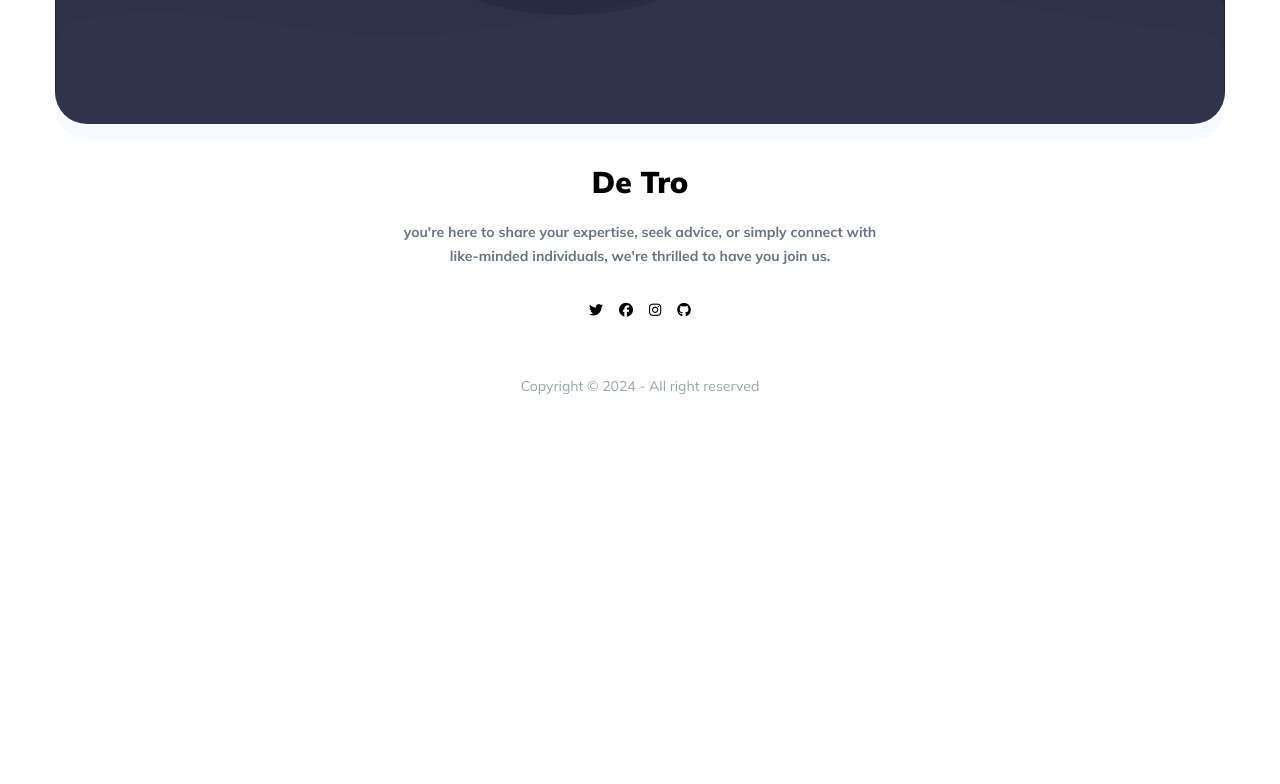
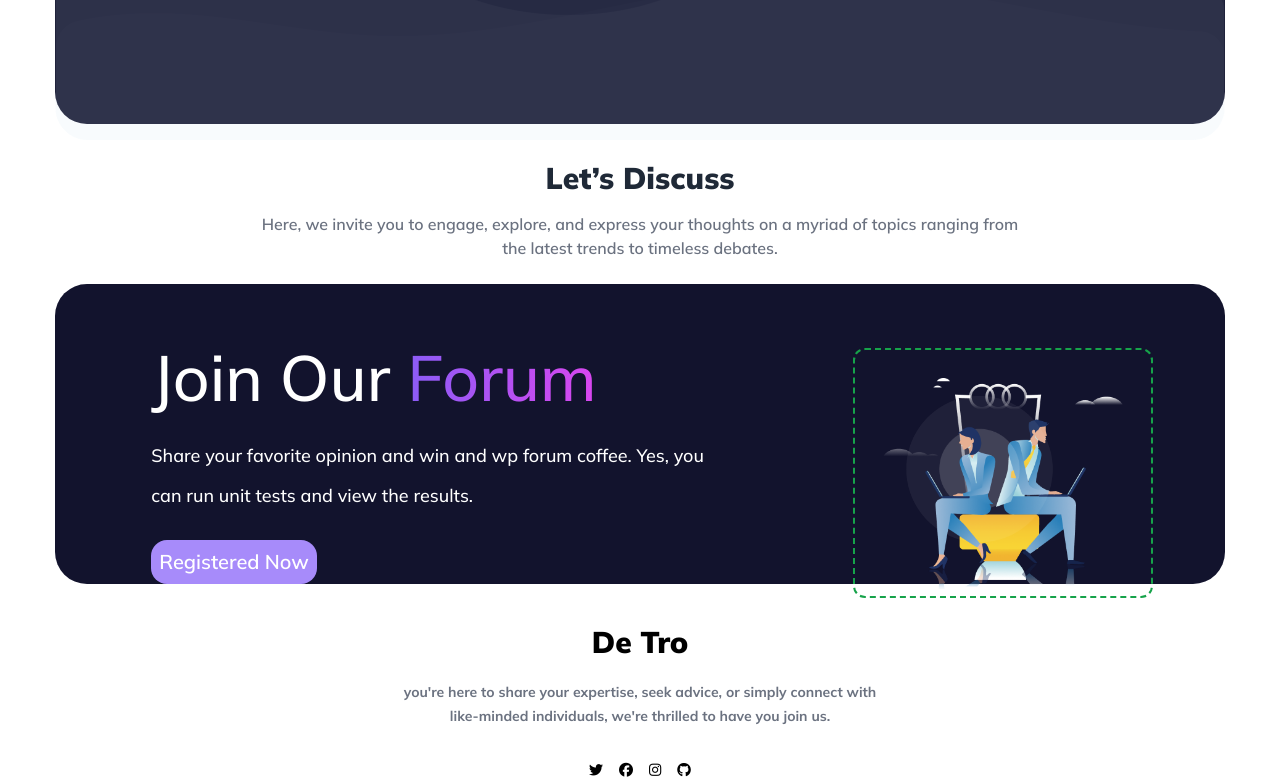
Before and after one commit to Safwan169/Retro-Forum-6, a plain HTML site: page index.html in a window 1280 px wide. Shown: the part 520-1304 px from the top of the page. Before the commit the page ends 956 px from the top, so only its background shows below. Drawn offline with nearby package versions, Linux system fonts and the light colour scheme.

Commit message:
fourth commit'

```diff
--- a/all.js
+++ b/all.js
@@ -1 +1 @@
-document.getElementById
+const comments=document.getElementById('comments');
--- a/index.html
+++ b/index.html
@@ -133,47 +133,54 @@
             <img src="bgbanner.png" alt="" class=" mt-[-80px] lg:mt-[-230px]  z-50">
 
 
+        </div>
+    </header>
+    <main class="mt-9">
+        <!-- let discuses -->
+        <div>
+            <div class=" text-center flex flex-col items-center gap-4">
+                <p class="font-black text-3xl">Let’s Discuss</p>
+                <p class="font-semibold text-gray-500 w-4/6"> Here, we invite you to engage, explore, and express your
+                    thoughts on a myriad of topics ranging from the latest trends to timeless debates. </p>
+            </div>
+            <!-- cards add here  -->
+            <div id="comments">
 
-
-            <!-- clr -->
-            <!-- <div
-         class="absolute flex flex-col gap-5 lg:gap-10 text-white text-xl lg:text-[64px] font-black top-[50px] left-9 lg:left-16 lg:top-[50px]">
-         <div class="flex flex-col">
-             <p class="lg:leading-[80px]">
-                 Welcome to the <br><span
-                     class=" inline-block text-transparent bg-clip-text bg-gradient-to-r from-violet-500 to-fuchsia-500     ">De
-                     Tro</span> Forum
+            </div>
+        </div>
+        <!-- join our forum  -->
+        <div>
+            <div class="bg-clr h-[300px]">
+                <div
+                    class=" px-4 flex flex-col items-center text-center lg:text-left gap-5 pt-6 mt-6 lg:flex-row lg:justify-around">
+                    <div class="flex flex-col lg:ml-6 lg:w-1/2 lg:mt-5 lg:gap-2 lg:items-start items-center">
+                        <p class="text-2xl font-medium lg:leading-[70px] lg:text-[64px] text-white items-start">
+                            Join Our <span
+                                class=" inline-block text-transparent bg-clip-text bg-gradient-to-r from-violet-500 to-fuchsia-500     ">
+                                Forum </span>
 
                         </p>
-             <h2 class="text-[12px] lg:text-[32px] font-medium mt-2  lg:mt-6 leading-[20px] lg:leading-[40px]">
-                 Share your favorite opinion and win coffee <br> mug so join with us quickly</h2>
-         </div> -->
-            <!-- 1st input -->
-            <!-- <label
-                         class="input input-bordered h-[40px] lg:h-[45px] flex  rounded-2xl lg:gap-5 w-full  lg:w-[400px] ">
-                         <input type="text" class="grow text-[12px]" placeholder="Search here anything" />
+                        <h2
+                            class=" lg:text-left text-center text-white  text-[12px] lg:text-[18px] font-medium  my-4 leading-[20px] lg:leading-[40px]">
+                            Share your favorite opinion and win and wp forum coffee. Yes, you can run unit tests
+                            and view the results. </h2>
+                     <div class="w-full">
                         <button
-                             class="bg-violet-500 rounded-2xl absolute ml-[160px] lg:ml-[300px] text-white font-semibold p-2 text-[12px] lg:text-xl">Search</button>
-                     </label> -->
+                        class="bg-violet-400 rounded-2xl    text-white font-semibold p-2 text-[12px] lg:text-xl">Registered
+                        Now</button>
+                     </div>
+                    </div>
+
+                    <div class="border-2 border-dashed border-green-600 flex flex-col gap-5 lg:mt-10 h-[250px]  w-[200px] lg:w-[300px] p-7 e rounded-xl">
+                        <img src="images/joinforum.png" alt="">
                     </div>
 
                 </div>
-        <!-- cler -->
-        <!-- <div
-         class="flex flex-col gap-5 ml-[50px] mb-[20px] lg:ml-[800px] lg:mt-[-450px] h-[250px] pt-10 w-[200px] lg:w-[300px] p-7 bg-white rounded-xl">
-         <p class="flex text-black font-bold justify-between">Registered Users <span>01</span></p>
-         <p class="flex text-black font-bold justify-between">Forums <span>05</span></p>
-         <p class="flex text-black font-bold justify-between">Topics <span>01</span></p>
-         <p class="flex text-black font-bold justify-between">Repliesh <span>01</span></p>
-     </div> -->
+
+
+            </div>
         </div>
 
-        <!-- <img src="bgbanner.png" alt="" class="border-2 border-x-emerald-400 mb-1 ml-[-250px] "> -->
-
-        </div>
-    </header>
-    <main>
-        <!-- let diccuses -->
 
     </main>
     <footer>
@@ -181,7 +188,8 @@
             <aside class="flex flex-col gap-5">
                 <p class="font-black text-3xl">De Tro</p>
                 <p class="font-bold text-gray-500 leading-6">
-                you're here to share your expertise, seek advice, or simply connect with <br>like-minded individuals, we're thrilled to have you join us.
+                    you're here to share your expertise, seek advice, or simply connect with <br>like-minded
+                    individuals, we're thrilled to have you join us.
                 </p>
                 <nav>
                     <div class="grid grid-flow-col mt-3 gap-4">
@@ -192,7 +200,7 @@
 
                     </div>
                 </nav>
-              <p  class="text-gray-400 mt-9">Copyright © 2024 - All right reserved</p>
+                <p class="text-gray-400 mt-9">Copyright © 2024 - All right reserved</p>
             </aside>
 
         </footer>
```
Also changed, not shown: images/Rectangle 1.png (added). Lines whose indentation alone changed are shown as unchanged.
